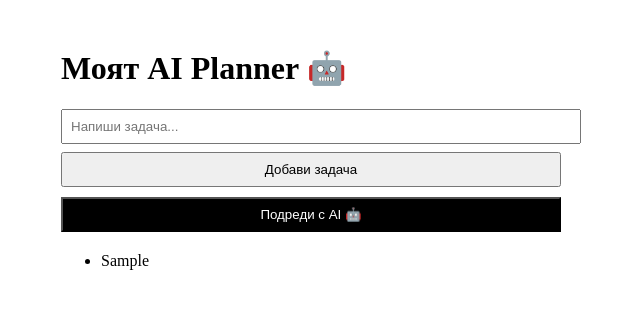
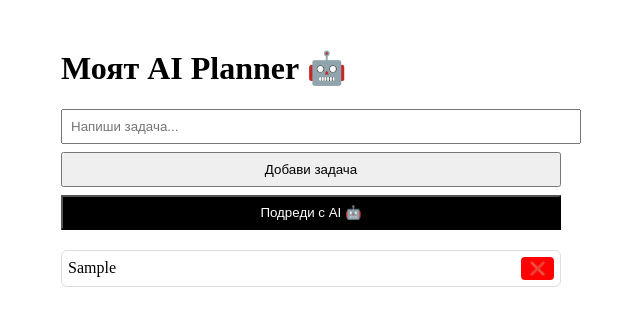
Before and after one commit to 1313123bg-source/my-ai-planner, a Next.js app: page / in a window 1280 px wide. Both pictures are taken after typing "Sample" into the empty fields and a click on the button "Добави задача". Shown: the top 326 px of the page, without its empty margins (329-969 px from the left). Built offline with nearby package versions, Linux system fonts and the light colour scheme.

Commit message:
Update index.js

```diff
--- a/pages/index.js
+++ b/pages/index.js
@@ -5,7 +5,7 @@ export default function Home() {
   const [tasks, setTasks] = useState([]);
   const [loading, setLoading] = useState(false);
 
-  // Зареждане на задачите от localStorage
+  // Зареждане на задачите
   useEffect(() => {
     if (typeof window !== "undefined") {
       const savedTasks = localStorage.getItem("tasks");
@@ -15,7 +15,7 @@ export default function Home() {
     }
   }, []);
 
-  // Запазване на задачите при всяка промяна
+  // Запазване на задачите
   useEffect(() => {
     if (typeof window !== "undefined") {
       localStorage.setItem("tasks", JSON.stringify(tasks));
@@ -23,14 +23,14 @@ export default function Home() {
   }, [tasks]);
 
   function addTask() {
-  function deleteTask(index) {
-  const newTasks = tasks.filter((_, i) => i !== index);
-  setTasks(newTasks);
-}
-
     if (task.trim() === "") return;
     setTasks([...tasks, task]);
     setTask("");
+  }
+
+  function deleteTask(index) {
+    const newTasks = tasks.filter((_, i) => i !== index);
+    setTasks(newTasks);
   }
 
   async function sortWithAI() {
@@ -69,7 +69,10 @@ export default function Home() {
         style={{ padding: 8, width: "100%", marginBottom: 8 }}
       />
 
-      <button onClick={addTask} style={{ padding: 8, width: "100%" }}>
+      <button
+        onClick={addTask}
+        style={{ padding: 8, width: "100%", marginBottom: 8 }}
+      >
         Добави задача
       </button>
 
@@ -79,7 +82,6 @@ export default function Home() {
         style={{
           padding: 8,
           width: "100%",
-          marginTop: 10,
           backgroundColor: "#000",
           color: "#fff",
         }}
@@ -87,10 +89,34 @@ export default function Home() {
         {loading ? "AI мисли..." : "Подреди с AI 🤖"}
       </button>
 
-      <ul style={{ marginTop: 20 }}>
+      <ul style={{ marginTop: 20, padding: 0 }}>
         {tasks.map((t, i) => (
-          <li key={i} style={{ marginBottom: 6 }}>
-            {t}
+          <li
+            key={i}
+            style={{
+              listStyle: "none",
+              display: "flex",
+              justifyContent: "space-between",
+              alignItems: "center",
+              marginBottom: 8,
+              padding: 6,
+              border: "1px solid #ddd",
+              borderRadius: 6,
+            }}
+          >
+            <span>{t}</span>
+            <button
+              onClick={() => deleteTask(i)}
+              style={{
+                background: "red",
+                color: "white",
+                border: "none",
+                borderRadius: 4,
+                padding: "4px 8px",
+              }}
+            >
+              ❌
+            </button>
           </li>
         ))}
       </ul>
```
